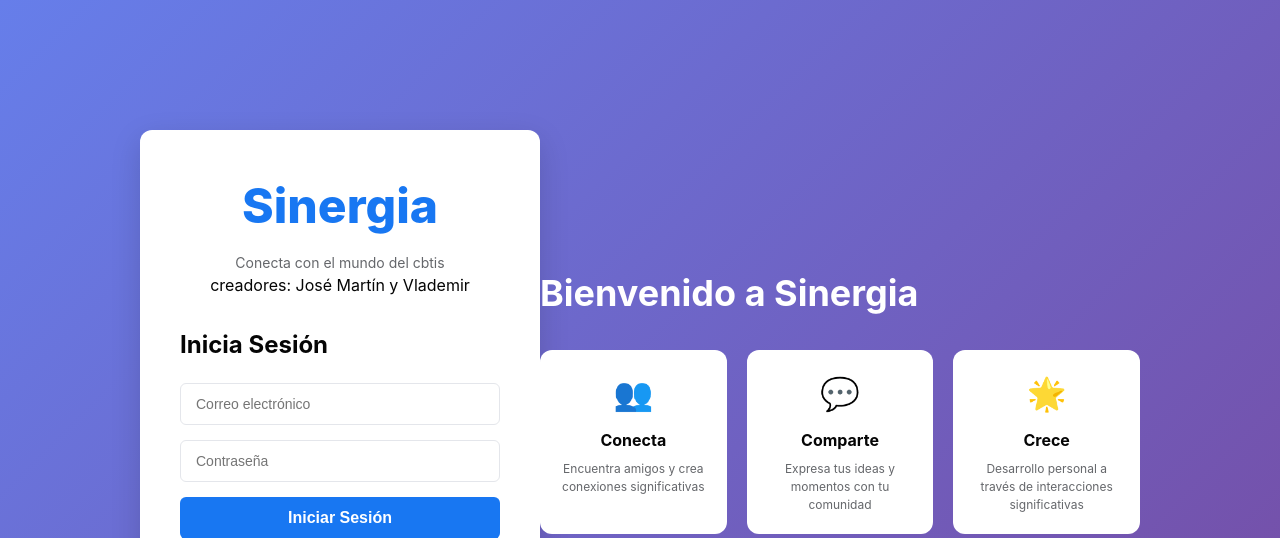
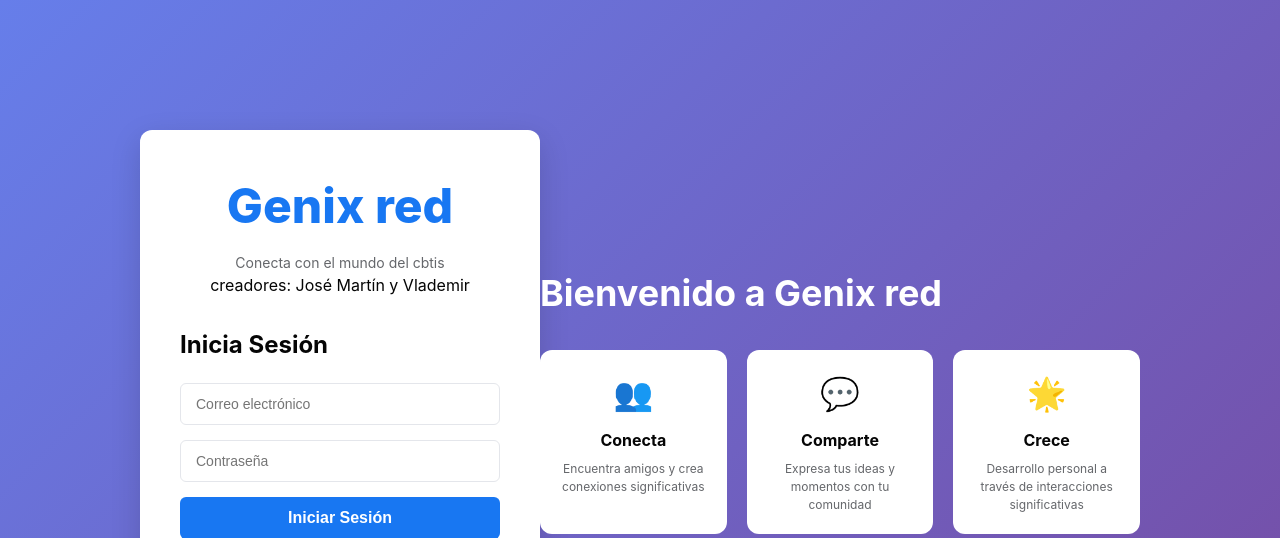
Before and after one commit to jchirinosimon-sys/mi-proyecto, a website: page index.html in a window 1280 px wide. Shown: the top 538 px of the page. Drawn offline with Linux system fonts and the light colour scheme; no server answers.

Commit message:
Update index.html

```diff
--- a/index.html
+++ b/index.html
@@ -11,7 +11,7 @@
     <div class="login-container">
         <div class="login-card">
             <div class="logo-section">
-                <h1 class="logo">Sinergia</h1>
+                <h1 class="logo">Genix red</h1>
                 <p class="tagline">Conecta con el mundo del cbtis<P >
                     creadores: José Martín y Vlademir
                 </p>
@@ -77,7 +77,7 @@
 
         <!-- Sección informativa -->
         <div class="info-section">
-            <h2>Bienvenido a Sinergia</h2>
+            <h2>Bienvenido a Genix red</h2>
             <div class="features">
                 <div class="feature">
                     <div class="feature-icon">👥</div>
```
